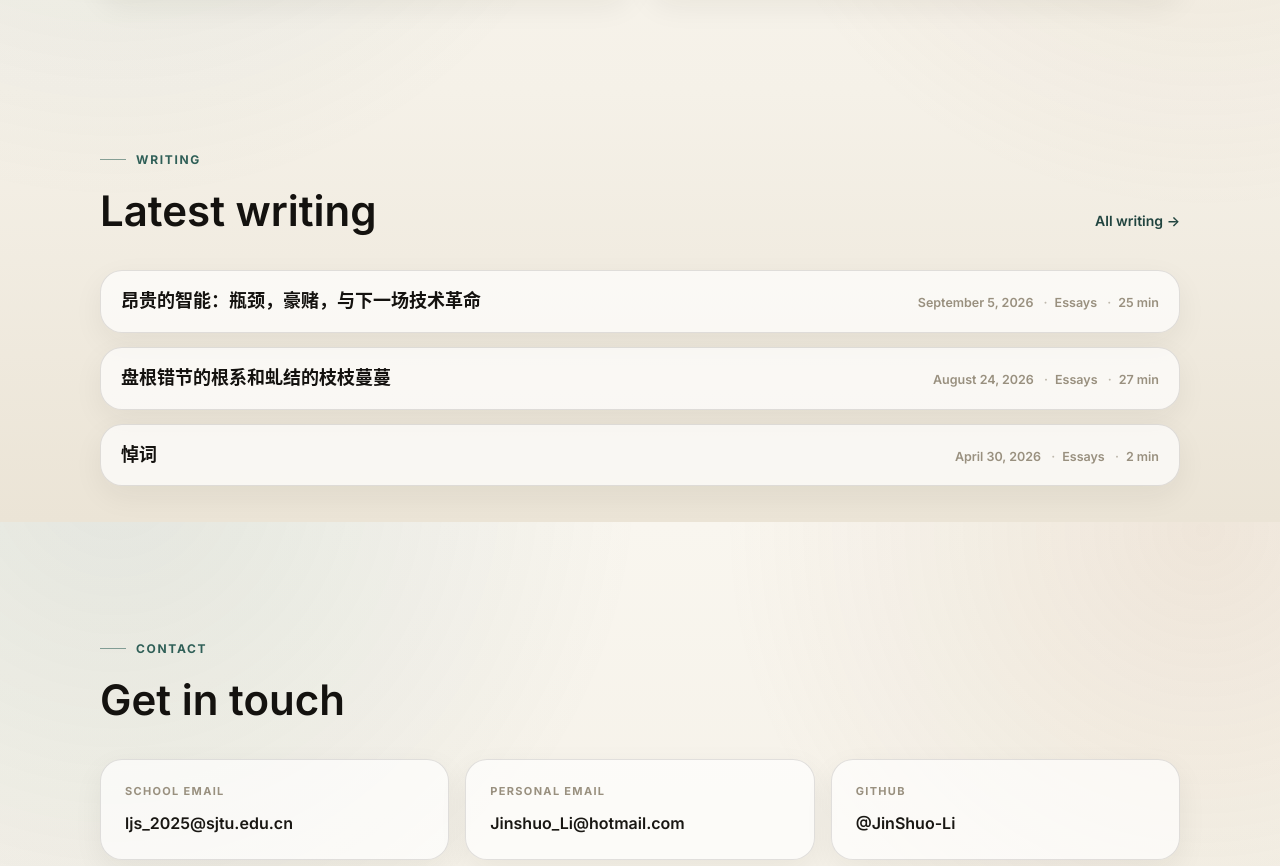
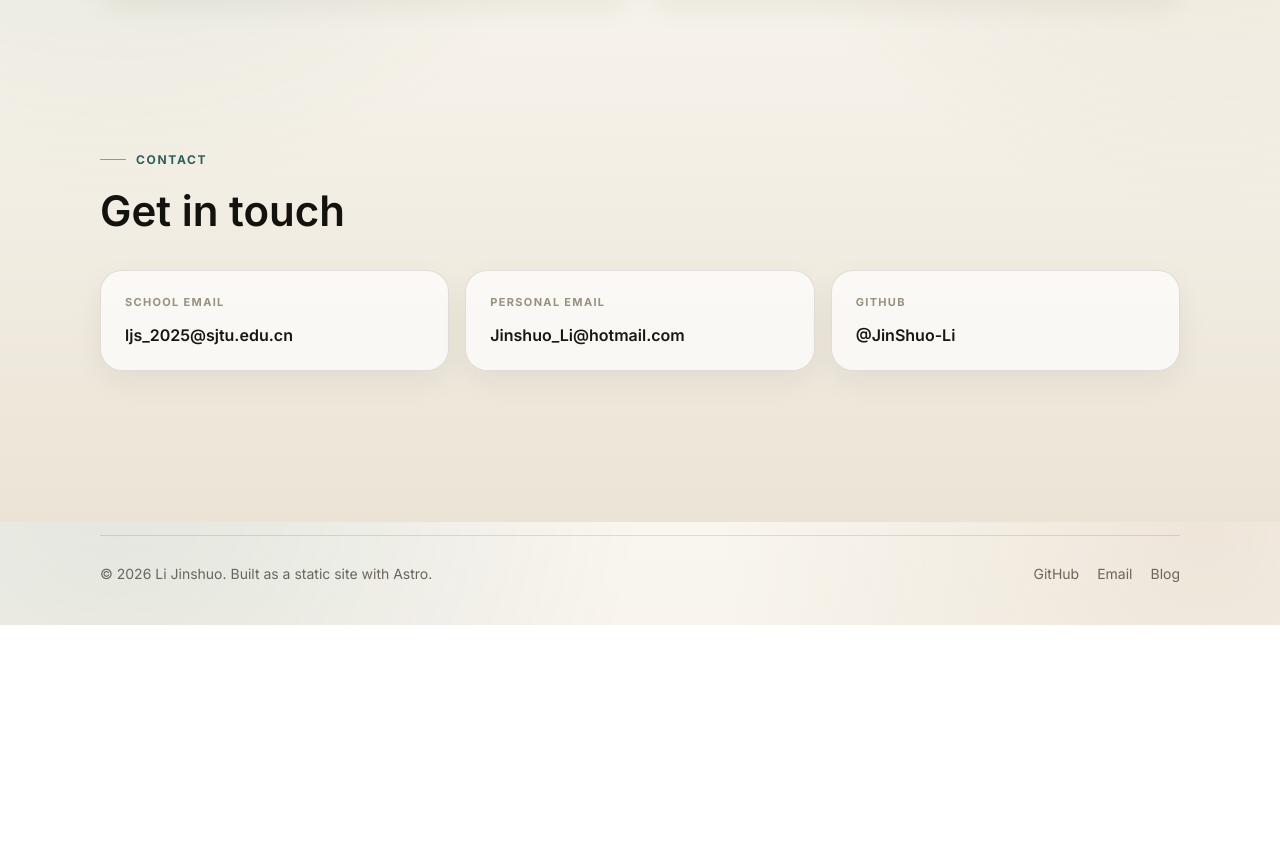
Before and after one commit to JinShuo-Li/JinShuo-Li.github.io, an Astro site: page / in a window 1280 px wide. Shown: the part 1878-2744 px from the top of the page. After the commit the page ends 2503 px from the top, so only its background shows below. Built offline with nearby package versions, Linux system fonts and the light colour scheme; Astro itself is replaced by a stand-in of ours; some packages are replaced by stand-ins of ours.

Commit message:
fix(blog): show course codes and correct nested article counts
Use course codes as the displayed course names, count articles across
nested sections, and drop the Latest writing section from the homepage.

```diff
--- a/src/lib/blog.ts
+++ b/src/lib/blog.ts
@@ -213,14 +213,14 @@ function buildTree(entries: BlogEntry[]): BlogNode {
       return a.name.localeCompare(b.name);
     });
     node.ancestors = ancestors;
-    node.totalArticles =
-      node.articles.length + node.children.reduce((sum, child) => sum + child.totalArticles, 0);
     node.children.forEach((child) =>
       finalize(child, [
         ...ancestors,
         ...(node.slug ? [{ name: node.name, slug: node.slug }] : []),
       ]),
     );
+    node.totalArticles =
+      node.articles.length + node.children.reduce((sum, child) => sum + child.totalArticles, 0);
   };
 
   finalize(root, []);
--- a/src/pages/index.astro
+++ b/src/pages/index.astro
@@ -1,11 +1,7 @@
 ---
 import BaseLayout from "../layouts/BaseLayout.astro";
 import ProjectCard from "../components/ProjectCard.astro";
-import PostCard from "../components/PostCard.astro";
 import { site, featuredProjects, interests } from "../lib/site";
-import { getRecentArticles } from "../lib/blog";
-
-const recent = await getRecentArticles(3);
 ---
 
 <BaseLayout>
@@ -101,30 +97,6 @@ const recent = await getRecentArticles(3);
     </div>
   </section>
 
-  <section class="section reveal" aria-labelledby="writing-title">
-    <div class="container">
-      <div class="section-head">
-        <div>
-          <div class="kicker">Writing</div>
-          <h2 class="section-title" id="writing-title">Latest writing</h2>
-        </div>
-        <a class="link-more" href="/blog/">All writing →</a>
-      </div>
-
-      {
-        recent.length > 0 ? (
-          <div class="post-list post-list--compact">
-            {recent.map((entry) => (
-              <PostCard entry={entry} />
-            ))}
-          </div>
-        ) : (
-          <p class="empty-state">Writing will appear here as new notes are published.</p>
-        )
-      }
-    </div>
-  </section>
-
   <section class="section reveal" aria-labelledby="contact-title">
     <div class="container">
       <div class="section-head">
```
Also changed, not shown: blog/courses/cs1602/README.md, blog/courses/math1203/README.md, blog/courses/math1204/README.md.
